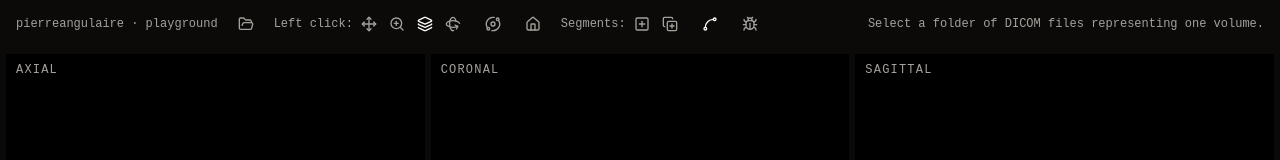
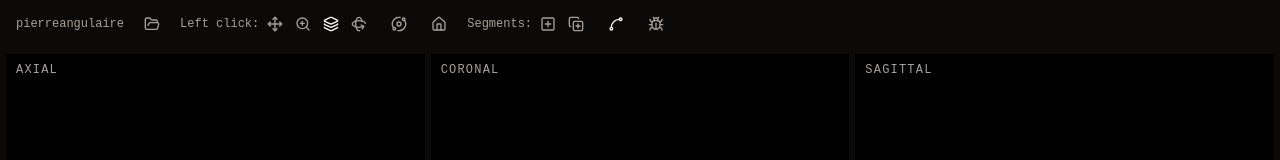
Before and after one commit to paulglx/pierreangulaire, a website built with Vite: page playground/index.html in a window 1280 px wide. Built offline with nearby package versions, Linux system fonts and the light colour scheme.

Commit message:
chore: trim playground top bar text

```diff
--- a/playground/index.html
+++ b/playground/index.html
@@ -7,7 +7,7 @@
   </head>
   <body class="flex h-full flex-col bg-stone-950 font-mono text-xs leading-snug text-stone-50">
     <header class="flex flex-wrap items-center gap-4 px-4 py-3">
-      <h1 class="m-0 font-normal text-stone-400">pierreangulaire · playground</h1>
+      <h1 class="m-0 font-normal text-stone-400">pierreangulaire</h1>
       <label
         id="folder-label"
         class="cursor-pointer rounded p-1 text-stone-400 hover:bg-stone-800"
@@ -58,9 +58,7 @@
         title="Debug view"
       ></button>
       <div id="global-controls" class="flex items-center gap-4"></div>
-      <div id="status" class="ml-auto text-stone-400 tabular-nums">
-        Select a folder of DICOM files representing one volume.
-      </div>
+      <div id="status" class="ml-auto text-stone-400 tabular-nums"></div>
     </header>
     <main class="grid min-h-0 flex-1 grid-cols-3 gap-1.5 p-1.5">
       <div class="relative min-h-0 overflow-hidden bg-black">
```
